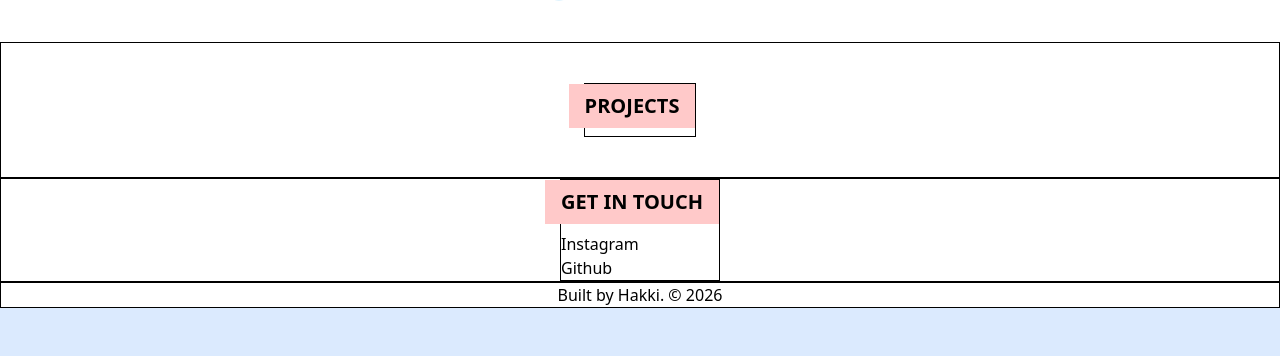
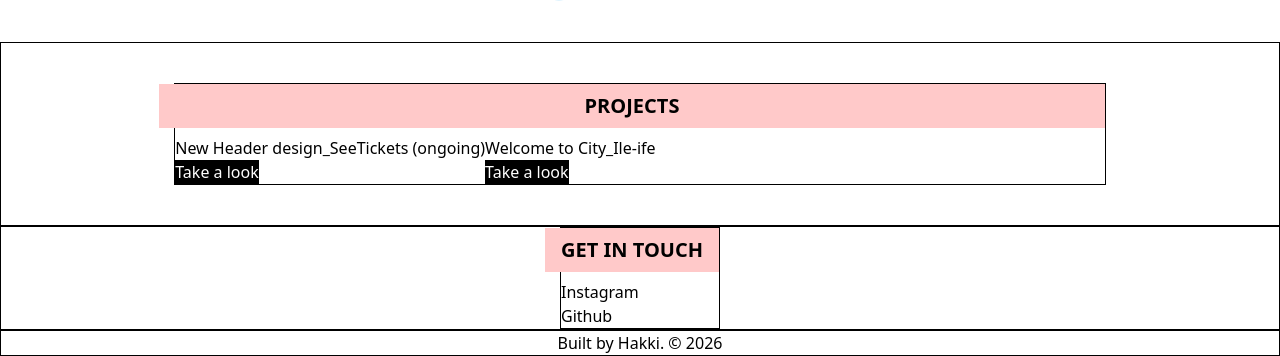
Before and after one commit to Anazopureo/Portfolio-page, a plain HTML site: page Index.html in a window 1280 px wide. Shown: the part 1466-1822 px from the top of the page. Before the commit the page ends 1774 px from the top, so only its background shows below. Drawn offline with nearby package versions, Linux system fonts and the light colour scheme.

Commit message:
projects ongoing

```diff
--- a/Index.html
+++ b/Index.html
@@ -50,9 +50,21 @@
                 <div class=" grid grid-cols-3 border">
                     <h2 class="inline-block text-center px-4 py-2 text-xl font-bold mb-2 -ml-4  bg-red-200 uppercase col-span-3">Projects</h2>
 
-                    <div></div>
+                    <div>
+                        <h2>New Header design_SeeTickets (ongoing) </h2>
+                        <p></p>
+                        <a href="https://github.com/Anazopureo/New-Header-Design.git" class="">
+                            <button class="bg-black text-white">Take a look</button>
+                        </a>
+                    </div>
 
-                    <div></div>
+                    <div>
+                        <h2>Welcome to City_Ile-ife </h2>
+                        <p></p>
+                        <a href="https://github.com/Anazopureo/New_Gen_Week_Two.git" class="">
+                            <button class="bg-black text-white">Take a look</button>
+                        </a>
+                    </div>
                 </div>
             </section>
 
```
